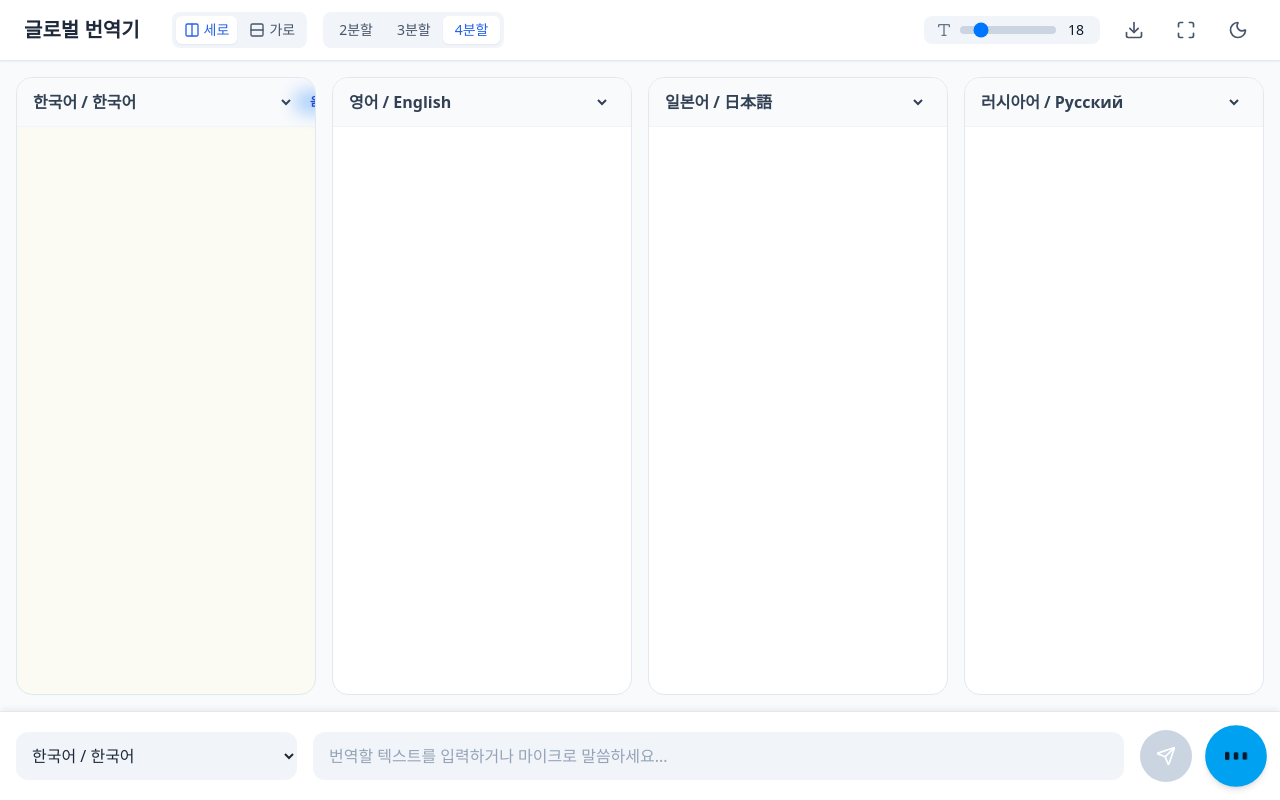
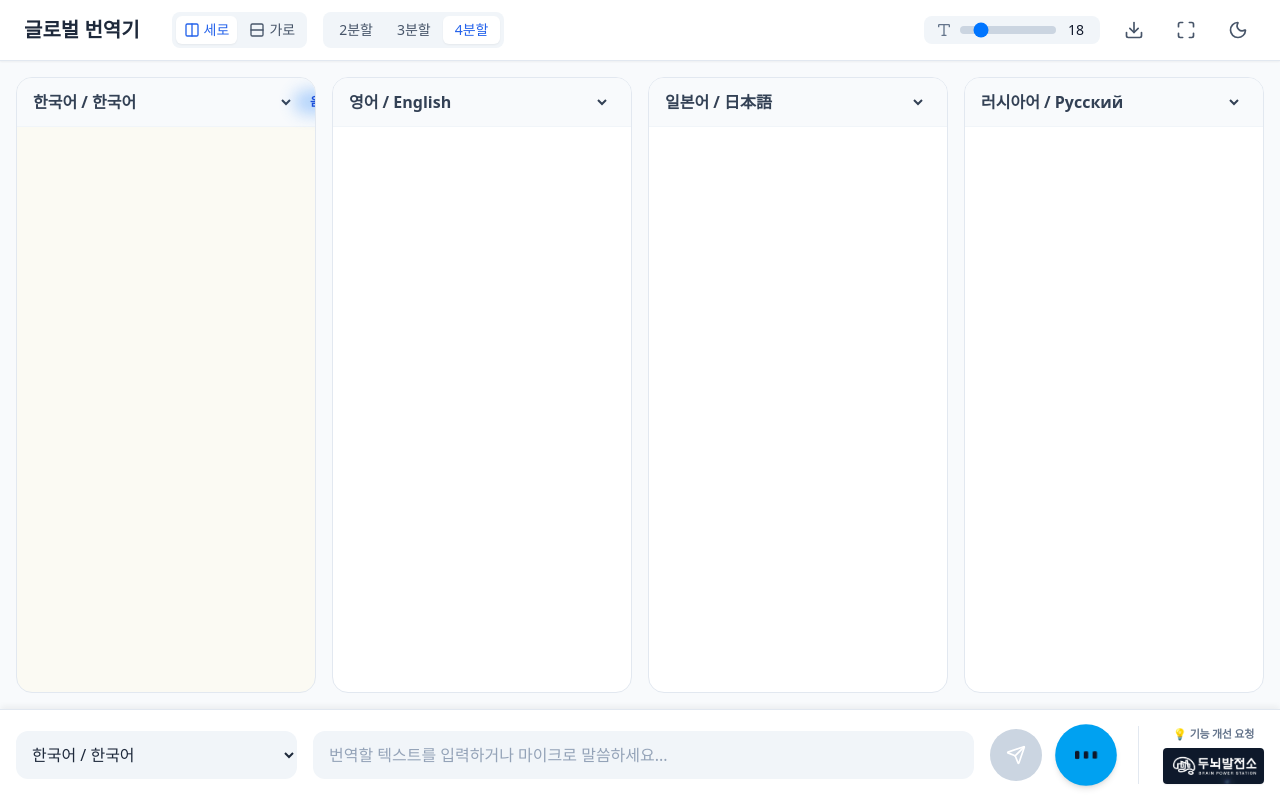
Before and after one commit to Brain-PowerStation/auto-translator, a React (Vite) app: page / in a window 1280 px wide. Built offline with nearby package versions, Linux system fonts and the light colour scheme.

Commit message:
입력창 좌측 정렬 및 우측 하단 두뇌발전소 로고/피드백 링크 추가

```diff
--- a/src/components/InputArea.tsx
+++ b/src/components/InputArea.tsx
@@ -244,14 +244,14 @@ export default function InputArea({
   };
 
   return (
-    <div className="bg-white dark:bg-slate-800 p-4 border-t border-slate-200 dark:border-slate-700 z-10 shadow-[0_-4px_6px_-1px_rgb(0,0,0,0.05)]">
-      <form onSubmit={handleSubmit} className="flex items-center space-x-4 max-w-7xl mx-auto">
+    <div className="bg-white dark:bg-slate-800 p-4 border-t border-slate-200 dark:border-slate-700 z-10 shadow-[0_-4px_6px_-1px_rgb(0,0,0,0.05)] flex items-center justify-between w-full">
+      <form onSubmit={handleSubmit} className="flex items-center space-x-4 flex-1 pr-6">
 
         {/* Source Language Selector */}
         <select
           value={sourceLang}
           onChange={(e) => onSourceLangChange(e.target.value)}
-          className="bg-slate-100 dark:bg-slate-700 text-slate-800 dark:text-slate-200 px-3 py-3 rounded-xl outline-none focus:ring-2 focus:ring-blue-500 min-w-[120px] font-medium"
+          className="bg-slate-100 dark:bg-slate-700 text-slate-800 dark:text-slate-200 px-3 py-3 rounded-xl outline-none focus:ring-2 focus:ring-blue-500 min-w-[120px] font-medium shrink-0"
         >
           {SUPPORTED_LANGUAGES.map(lang => (
             <option key={lang.code} value={lang.code}>{lang.name}</option>
@@ -271,7 +271,7 @@ export default function InputArea({
         <button
           type="submit"
           disabled={!text.trim()}
-          className="p-4 bg-blue-600 hover:bg-blue-700 disabled:bg-slate-300 dark:disabled:bg-slate-700 text-white rounded-full transition-colors flex items-center justify-center"
+          className="p-4 bg-blue-600 hover:bg-blue-700 disabled:bg-slate-300 dark:disabled:bg-slate-700 text-white rounded-full transition-colors flex items-center justify-center shrink-0"
         >
           <Send className="w-5 h-5" />
         </button>
@@ -280,7 +280,7 @@ export default function InputArea({
         <button
           type="button"
           onClick={toggleListening}
-          className={`relative w-14 h-14 rounded-full flex items-center justify-center transition-all duration-300 shadow-md ${
+          className={`relative w-14 h-14 rounded-full flex items-center justify-center transition-all duration-300 shadow-md shrink-0 ${
             isListening
               ? 'bg-[#00a1f1] scale-110 shadow-[0_0_20px_rgba(0,161,241,0.6)]'
               : 'bg-slate-800 hover:bg-slate-700 dark:bg-slate-700 dark:hover:bg-slate-600'
@@ -298,6 +298,24 @@ export default function InputArea({
           )}
         </button>
       </form>
+
+      {/* 우측 하단 두뇌발전소 개선 요청 피드백 섹션 */}
+      <a
+        href="https://open.kakao.com/o/sOXYSmN"
+        target="_blank"
+        rel="noopener noreferrer"
+        className="flex flex-col items-center justify-center shrink-0 hover:opacity-80 transition-all cursor-pointer group border-l border-slate-200 dark:border-slate-700 pl-6"
+        title="두뇌발전소에 사이트 개선 요청하기"
+      >
+        <span className="text-[11px] text-slate-500 dark:text-slate-400 mb-1.5 font-bold tracking-tight group-hover:text-blue-500">
+          💡 기능 개선 요청
+        </span>
+        <img
+          src="/logo.png"
+          alt="두뇌발전소"
+          className="h-9 object-contain rounded shadow-sm group-hover:shadow-md transition-shadow"
+        />
+      </a>
     </div>
   );
 }
```
Also changed, not shown: public/logo.png (added).
